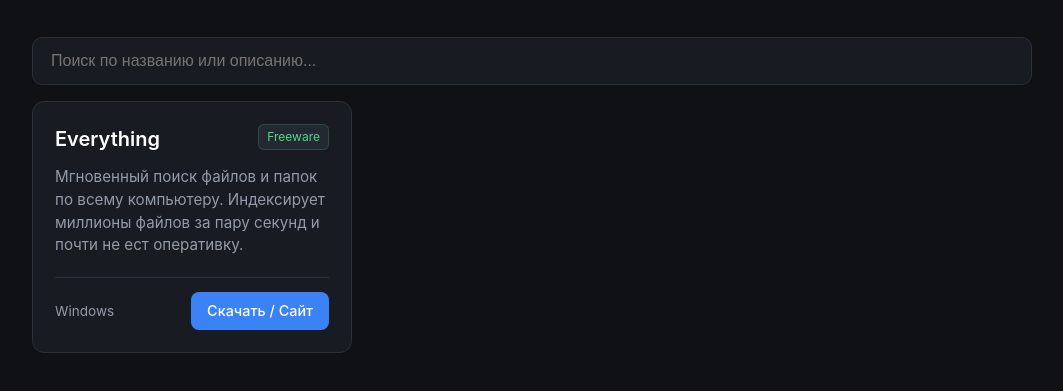
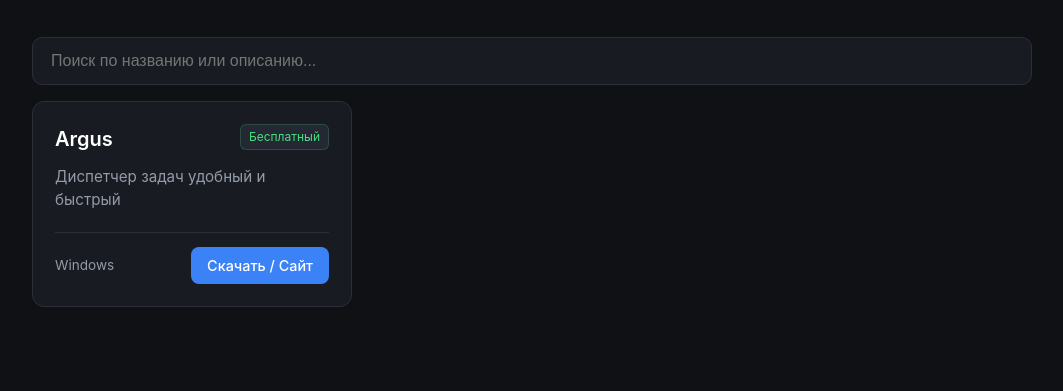
Before and after one commit to dobrozor/dobrozor.github.io, a plain HTML site: page pc.html in a window 1280 px wide. Shown: the part 131-522 px from the top of the page, without its empty margins (108-1171 px from the left). Drawn offline with Linux system fonts and the light colour scheme.

Commit message:
Update pc.html

```diff
--- a/pc.html
+++ b/pc.html
@@ -221,30 +221,42 @@
     <!-- Блок поиска и кнопок фильтрации -->
     <div class="controls">
       <input type="text" id="searchInput" class="search-input" placeholder="Поиск по названию или описанию...">
+    <main class="grid" id="programsGrid">
 
 
 
-    <!-- СЕТКА С ПРОГРАММАМИ -->
-    <main class="grid" id="programsGrid">
+
 
       <!-- === НАЧАЛО КАРТОЧКИ (копируй этот блок для новой программы) === -->
-      <!-- В data-category укажи категорию из кнопок выше (system, design, dev, media) -->
-      <article class="card" data-category="system">
+      <article class="card">
         <div>
           <div class="card-header">
-            <h2 class="card-title">Everything</h2>
-            <span class="badge free">Freeware</span>
+            <h2 class="card-title">Argus</h2>
+            <span class="badge free">Бесплатный</span>
           </div>
           <p class="card-desc">
-            Мгновенный поиск файлов и папок по всему компьютеру. Индексирует миллионы файлов за пару секунд и почти не ест оперативку.
-          </p>
+            Диспетчер задач удобный и быстрый</p>
         </div>
         <div class="card-footer">
           <span class="platform">Windows</span>
-          <a href="https://www.voidtools.com/" target="_blank" rel="noopener" class="btn-download">Скачать / Сайт</a>
+          <a href="https://github.com/Ray-lea/Argus/releases" target="_blank" rel="noopener" class="btn-download">Скачать / Сайт</a>
         </div>
       </article>
       <!-- === КОНЕЦ КАРТОЧКИ === -->
+
+
+
+
+
+
+
+
+
+
+
+
+
+
 
 
     </main>
```
